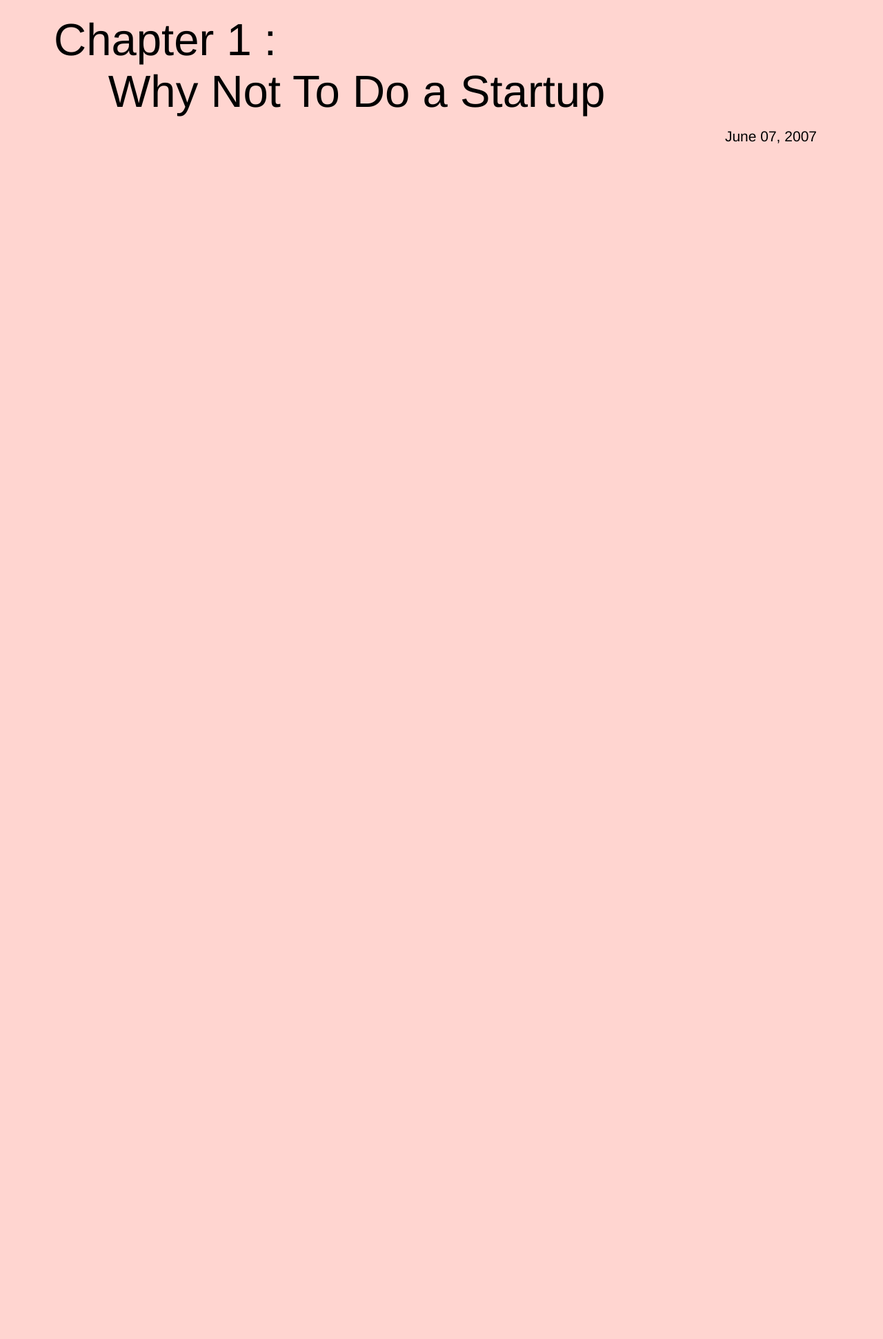
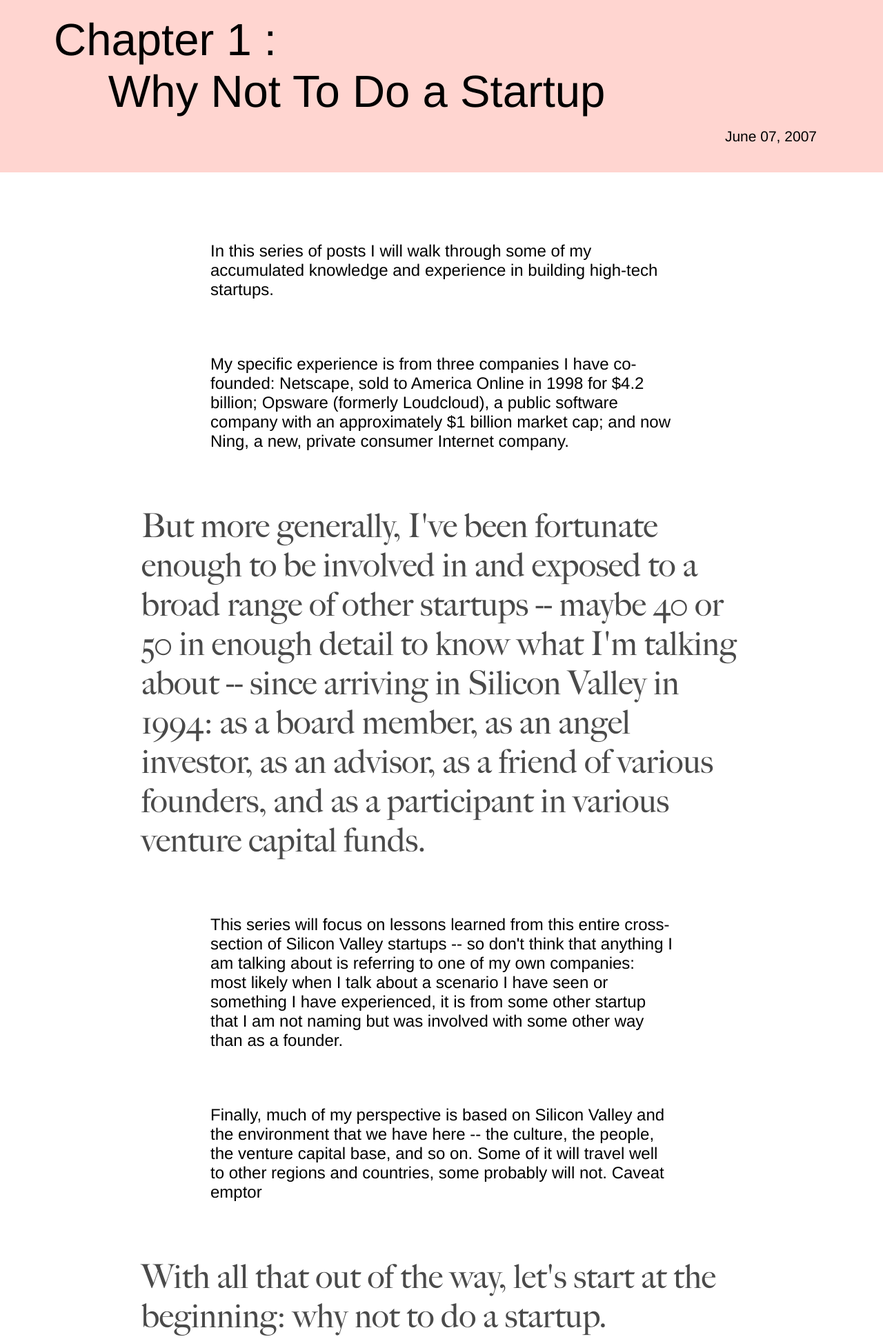
Before and after one commit to fictive-kin/pmarchive, a Flask app: page /pmarca-guide-to-startups in a window 1280 px wide. Shown: the part 756-2698 px from the top of the page at 69% size. Before the commit the page ends 964 px from the top, so only its background shows below. Run offline with Flask 2, Linux system fonts and the light colour scheme; style sheets or scripts are compiled from the project's sources.

Commit message:
add text styles for articles ref #2

```diff
--- a/static/scss/_main.scss
+++ b/static/scss/_main.scss
@@ -31,6 +31,13 @@ a:visited {
 a:hover {
     opacity: .6;
     text-decoration: none;
+}
+
+blockquote {
+    @include serif-rom;
+
+    color: $grey;
+    font-size: 48px;
 }
 
 //=====================
@@ -308,3 +315,25 @@ a:hover {
         font-size: 72px; //spec
     }
 }
+
+.article__body {
+    padding: 100px 6.1%;
+}
+
+.article__body-wrapper {
+    max-width: 870px; //spec
+    margin: 0 auto;
+}
+
+.article__body p {
+    margin: 0 auto 80px; //spec
+    max-width: 900px;
+
+    @media screen and (min-width: $desktop) {
+        padding: 0 100px;
+    }
+}
+
+.article__body blockquote {
+    margin-bottom: 80px; //spec
+}
--- a/static/scss/_vars.scss
+++ b/static/scss/_vars.scss
@@ -4,6 +4,7 @@ $pink: #FFD5D0;
 $teal: #4DAD99;
 $gold: #F5A623;
 $purple: #7C76FF;
+$grey: #4A4A4A;
 
 //animations
 $speed: .3s;
--- a/templates/startup-guide.html
+++ b/templates/startup-guide.html
@@ -17,6 +17,23 @@
                     <p class="article__chapters">June 07, 2007</p>
                 </div>
             </section>
+            <div class="article__body">
+                <div class="article__body-wrapper">
+                    <p>In this series of posts I will walk through some of my accumulated knowledge and experience in building high-tech startups.</p>
+                    <p>My specific experience is from three companies I have co-founded: Netscape, sold to America Online in 1998 for $4.2 billion; Opsware (formerly Loudcloud), a public software company with an approximately $1 billion market cap; and now Ning, a new, private consumer Internet company.</p>
+                    <blockquote>But more generally, I've been fortunate enough to be involved in and exposed to a broad range of other startups -- maybe 40 or 50 in enough detail to know what I'm talking about -- since arriving in Silicon Valley in 1994: as a board member, as an angel investor, as an advisor, as a friend of various founders, and as a participant in various venture capital funds.</blockquote>
+                    <p>This series will focus on lessons learned from this entire cross-section of Silicon Valley startups -- so don't think that anything I am talking about is referring to one of my own companies: most likely when I talk about a scenario I have seen or something I have experienced, it is from some other startup that I am not naming but was involved with some other way than as a founder.</p>
+                    <p>Finally, much of my perspective is based on Silicon Valley and the environment that we have here -- the culture, the people, the venture capital base, and so on. Some of it will travel well to other regions and countries, some probably will not. Caveat emptor</p>
+                    <blockquote>With all that out of the way, let's start at the beginning: why not to do a startup.</blockquote>
+                    <p>Startups, even in the wake of the crash of 2000, have become imbued with a real mystique -- you read a lot about how great it is to do a startup, how much fun it is, what with the getting to invent the future, all the free meals, foosball tables, and all the rest.</p>
+                    <p>Now, it is true that there are a lot of great things about doing a startup. They include, in my experience:</p>
+                    <p>Most fundamentally, the opportunity to be in control of your own destiny -- you get to succeed or fail on your own, and you don't have some bozo telling you what to do. For a certain kind of personality, this alone is reason enough to do a startup.</p>
+                    <blockquote>The opportunity to create something new -- the proverbial blank sheet of paper. You have the ability -- actually, the obligation -- to imagine a product that does not yet exist and bring it into existence, without any of the constraints normally faced by larger companies.</blockquote>
+                    <p>The opportunity to have an impact on the world -- to give people a new way to communicate, a new way to share information, a new way to work together, or anything else you can think of that would make the world a better place. Think it should be easier for low-income people to borrow money? Start <a href="https://www.prosper.com/">Prosper</a>. Think television should be opened up to an infinite number of channels? Start Joost. Think that computers should be based on Unix and open standards and not proprietary technology? Start <a href="http://web.archive.org/web/20100617142314/http://www.oracle.com:80/us/sun/index.html">Sun</a>.</p>
+                    <p>The ability to create your ideal culture and work with a dream team of people you get to assemble yourself. Want your culture to be based on people who have fun every day and enjoy working together? Or, are hyper-competitive both in work and play? Or, are super-focused on creating innovative new rocket science technologies? Or, are global in perspective from day one? You get to choose, and to build your culture and team to suit.</p>
+                    <p>And finally, money -- startups done right can of course be highly lucrative. This is not just an issue of personal greed -- when things go right, your team and employees will themselves do very well and will be able to support their families, send their kids to college, and realize their dreams, and that's really cool. And if you're really lucky, you as the entrepreneur can ultimately make profound philanthropic gifts that change society for the better.</p>
+                </div>
+            </div>
         </article>
     </main>
 {% endblock %}
```
